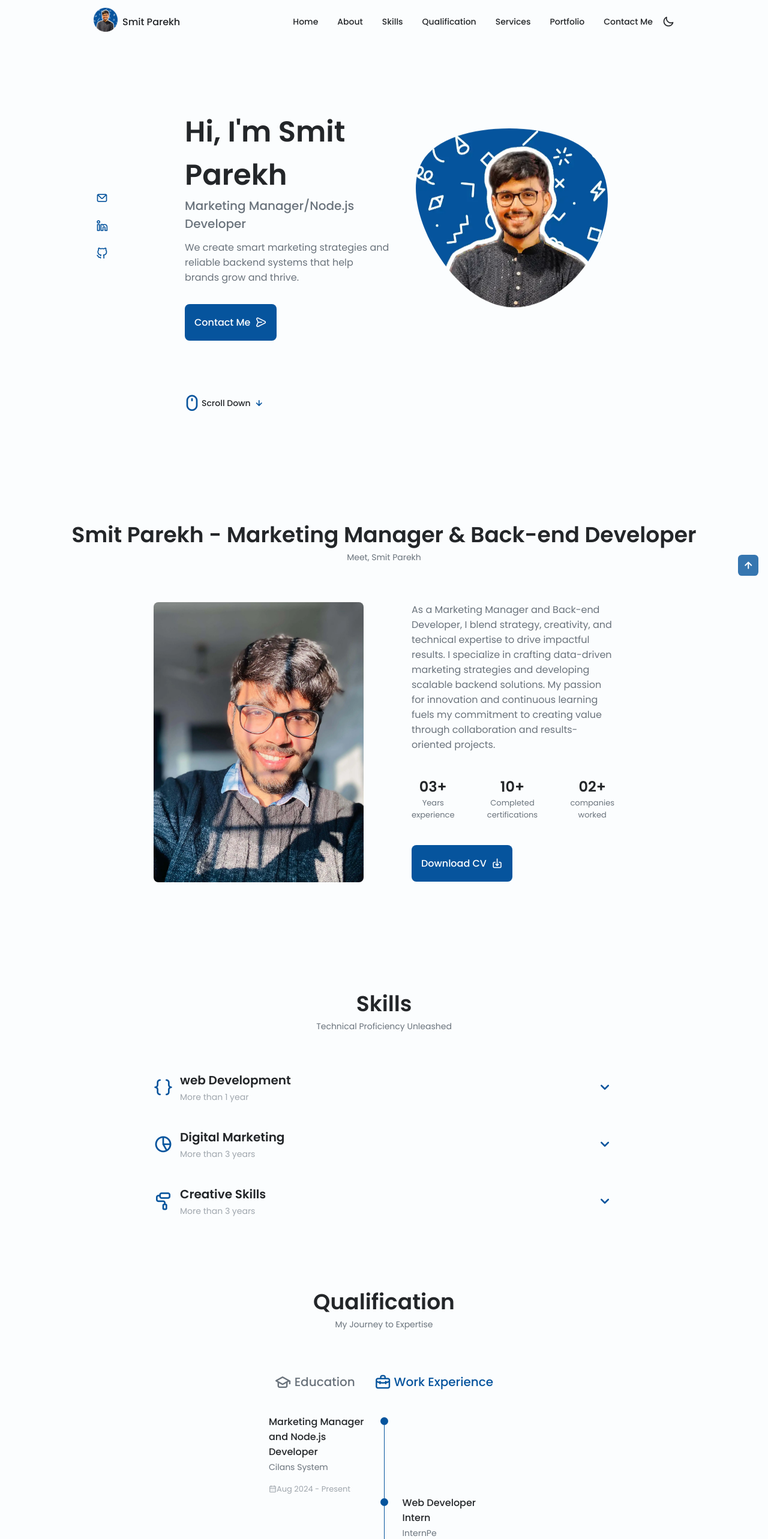
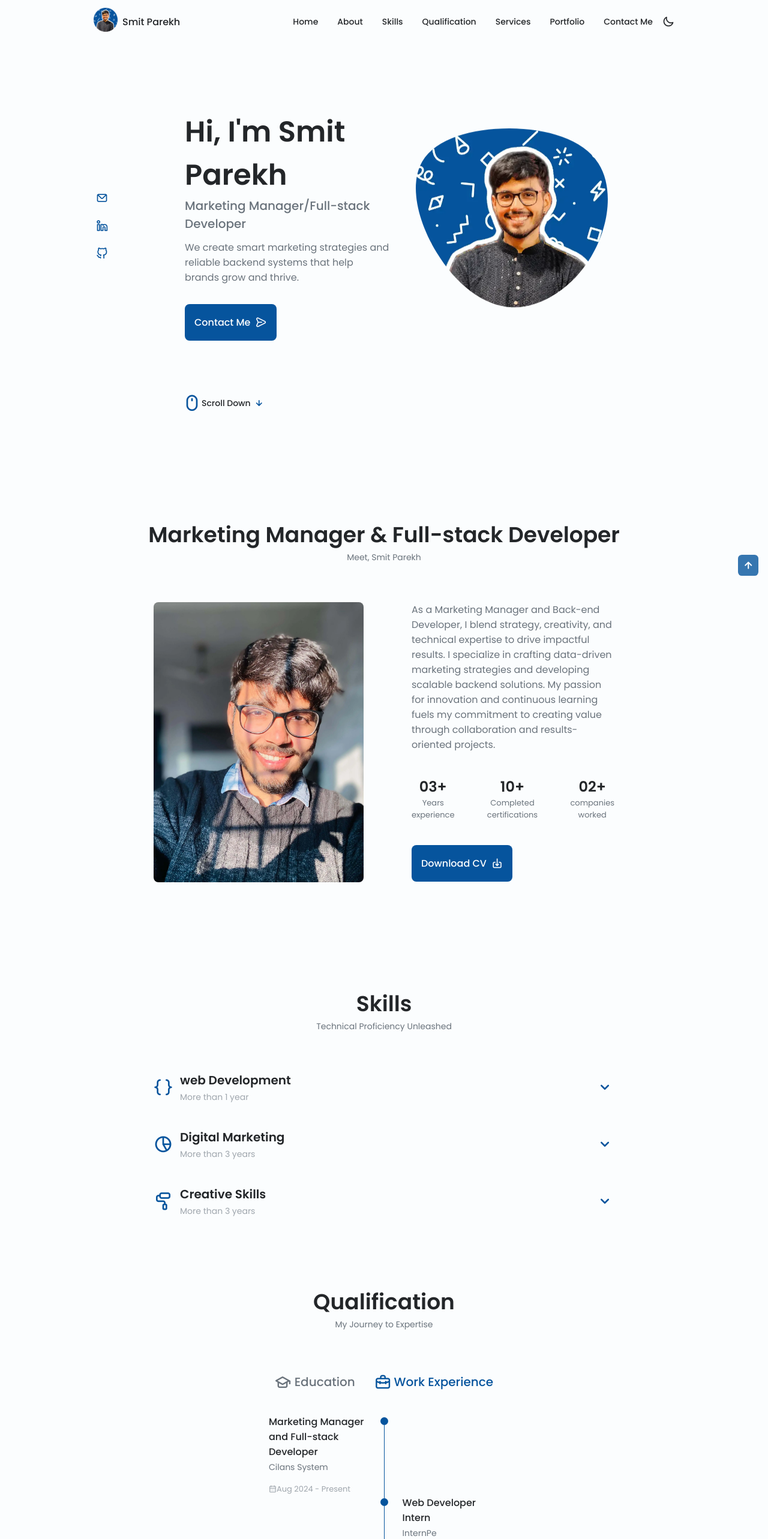
Before and after one commit to SmitParekh84/Smit-React-New-Portfolio-front-end, a React (Vite) app: page / in a window 1280 px wide. Shown: the top 2566 px of the page at 60% size. Built offline with nearby package versions, Linux system fonts and the light colour scheme; some icons are missing.

Commit message:
Update titles and subtitles to reflect Full-stack Developer role

```diff
--- a/src/data/data.js
+++ b/src/data/data.js
@@ -22,7 +22,7 @@ export const headerData = {
 import HomeImage from "/images/Smit-Parekh-Home.webp"
 export const homeData = {
   title: "Hi, I'm Smit Parekh",
-  subtitle: "Marketing Manager/Node.js Developer",
+  subtitle: "Marketing Manager/Full-stack Developer",
   description:
     "We create smart marketing strategies and reliable backend systems that help brands grow and thrive.",
   socialLinks: [
@@ -40,7 +40,7 @@ export const homeData = {
 }
 import AboutImage from "/images/Smit-Parekh-About.webp"
 export const aboutData = {
-  title: "Smit Parekh - Marketing Manager & Back-end Developer",
+  title: "Marketing Manager & Full-stack Developer",
   subtitle: "Meet, Smit Parekh",
   image: AboutImage,
   description:
@@ -107,7 +107,7 @@ export const qualificationsData = {
   ],
   work: [
     {
-      title: "Marketing Manager and Node.js Developer",
+      title: "Marketing Manager and Full-stack Developer",
       subtitle: "Cilans System",
       date: "Aug 2024 - Present",
     },
```
